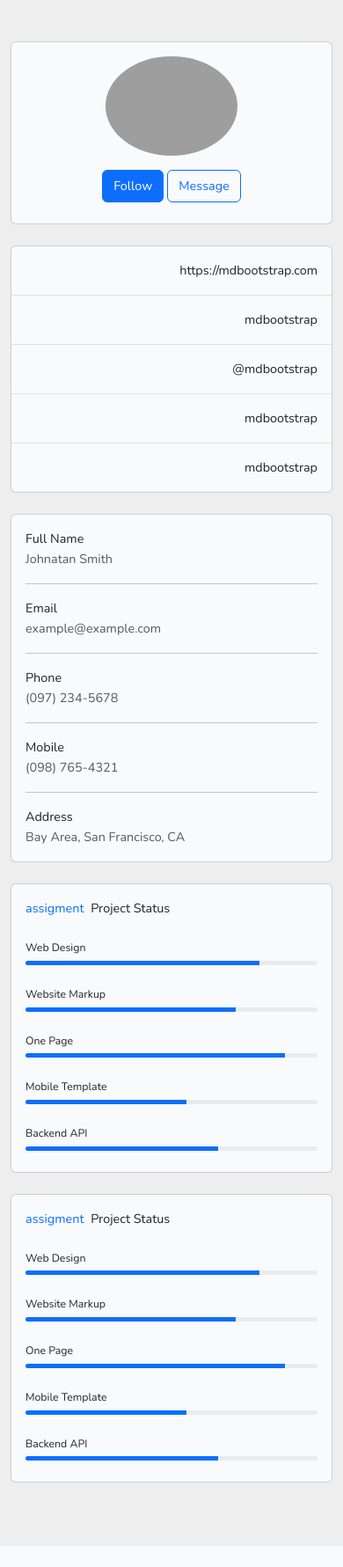
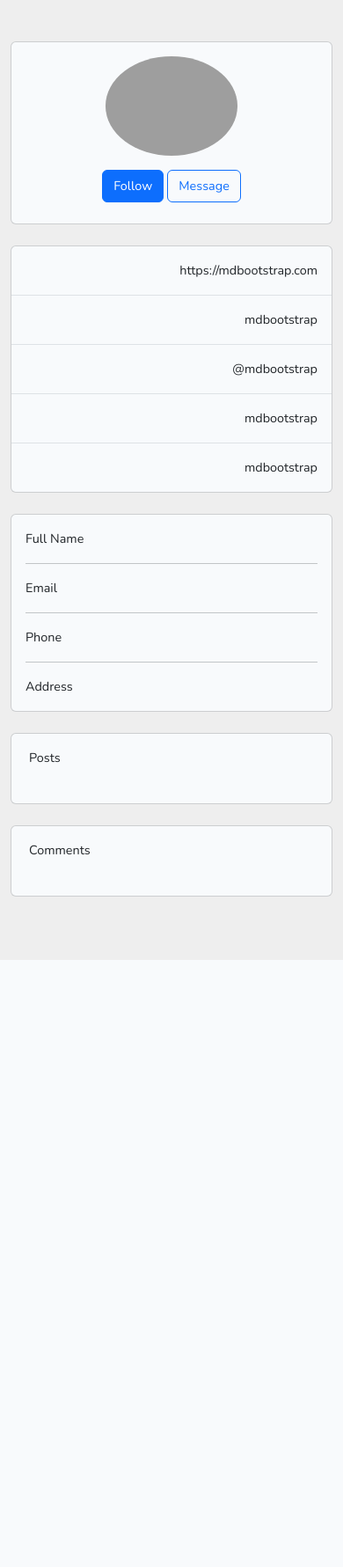
Before and after one commit to Zhumagaliev12/NewsWebApp, a Laravel app: template resources/views/posts/profile.blade.php in a window 390 px wide. Shown: the part 80-1861 px from the top of the page at 88% size. After the commit the page ends 1171 px from the top, so only its background shows below. Run offline with Laravel 10, Linux system fonts and the light colour scheme; the template is opened without the code that fills it, so the values that code supplies are empty; style sheets or scripts are compiled from the project's sources; grey boxes are pictures that could not be loaded.

Commit message:
Was added new columns for table user, such as surname, number and adrress. Now users can see himself personal data in profile page.

```diff
--- a/app/Http/Controllers/Auth2/LoginController.php
+++ b/app/Http/Controllers/Auth2/LoginController.php
@@ -3,6 +3,8 @@
 namespace App\Http\Controllers\Auth2;
 
 use App\Http\Controllers\Controller;
+use App\Models\Category;
+use App\Models\Post;
 use Illuminate\Http\Request;
 use Illuminate\Support\Facades\Auth;
 
@@ -48,7 +50,9 @@ class LoginController extends Controller
         $user = Auth::user();
         $posts = $user->posts()->get();
         $role = $user->role;
-        return view('posts.profile', ['user'=>$user, 'posts' => $posts, 'role' => $role]);
+        $category = Category::all();
+
+        return view('posts.profile', ['user'=>$user, 'posts' => $posts, 'role' => $role, 'categories' => $category]);
     }
 
 }
--- a/app/Http/Controllers/MyClassController.php
+++ b/app/Http/Controllers/MyClassController.php
@@ -41,7 +41,7 @@ class MyClassController extends Controller
 
     public function postsByCategory(Category $category)
     {
-        $posts = $category->posts()->where('is_published', 2)->get();
+        $posts = $category->posts()->where('is_published', 2)->paginate(2);
         return view('posts.index', ['posts' => $posts, 'categories'=>Category::all()]);
     }
 
--- a/lang/en/messages.php
+++ b/lang/en/messages.php
@@ -34,4 +34,10 @@ return [
     'profile' => 'My profile',
     'name' => 'Name',
     'confirmPassword' => 'Confirm Password',
+    'fullName' => 'Full Name',
+    'phone' => 'Phone',
+    'address' => 'Address',
+    'posts' => 'Posts',
+    'follow' => 'Follow',
+    'message' => 'Message',
 ];
--- a/lang/kz/messages.php
+++ b/lang/kz/messages.php
@@ -34,4 +34,10 @@ return [
     'profile' => 'Менің профилім',
     'name' => 'Есім',
     'confirmPassword' => 'Құпия сөзді растау',
+    'fullName' => 'Аты жөні',
+    'phone' => 'Нөмірі',
+    'address' => 'Мекен-жайы',
+    'posts' => 'Посттар',
+    'follow' => 'Жазылу',
+    'message' => 'Хат жазу',
 ];
--- a/lang/ru/messages.php
+++ b/lang/ru/messages.php
@@ -34,4 +34,10 @@ return [
     'profile' => 'Мой профиль',
     'name' => 'Имя',
     'confirmPassword' => 'Подтвердить пароль',
+    'fullName' => 'Имя и фамилия',
+    'phone' => 'Номер',
+    'address' => 'Адрес',
+    'posts' => 'Посты',
+    'follow' => 'Подписаться',
+    'message' => 'Сообщение',
 ];
--- a/resources/views/posts/profile.blade.php
+++ b/resources/views/posts/profile.blade.php
@@ -28,10 +28,10 @@
 {{--                            <p class="text-muted mb-4">Bay Area, San Francisco, CA</p>--}}
                             <div class="d-flex justify-content-center mb-2">
                                 <button type="button" data-mdb-button-init data-mdb-ripple-init class="btn btn-primary">
-                                    Follow
+                                    {{__('messages.follow')}}
                                 </button>
                                 <button type="button" data-mdb-button-init data-mdb-ripple-init
-                                        class="btn btn-outline-primary ms-1">Message
+                                        class="btn btn-outline-primary ms-1">{{__('messages.message')}}
                                 </button>
                             </div>
                         </div>
@@ -68,46 +68,37 @@
                         <div class="card-body">
                             <div class="row">
                                 <div class="col-sm-3">
-                                    <p class="mb-0">Full Name</p>
+                                    <p class="mb-0">{{__('messages.fullName')}}</p>
                                 </div>
                                 <div class="col-sm-9">
-                                    <p class="text-muted mb-0">Johnatan Smith</p>
+                                    <p class="text-muted mb-0">{{  $user->name . ' ' . $user->surname }}</p>
                                 </div>
                             </div>
                             <hr>
                             <div class="row">
                                 <div class="col-sm-3">
-                                    <p class="mb-0">Email</p>
+                                    <p class="mb-0">{{__('messages.email')}}</p>
                                 </div>
                                 <div class="col-sm-9">
-                                    <p class="text-muted mb-0">example@example.com</p>
+                                    <p class="text-muted mb-0">{{$user->email}}</p>
                                 </div>
                             </div>
                             <hr>
                             <div class="row">
                                 <div class="col-sm-3">
-                                    <p class="mb-0">Phone</p>
+                                    <p class="mb-0">{{__('messages.phone')}}</p>
                                 </div>
                                 <div class="col-sm-9">
-                                    <p class="text-muted mb-0">(097) 234-5678</p>
+                                    <p class="text-muted mb-0">{{$user->number}}</p>
                                 </div>
                             </div>
                             <hr>
                             <div class="row">
                                 <div class="col-sm-3">
-                                    <p class="mb-0">Mobile</p>
+                                    <p class="mb-0">{{__('messages.address')}}</p>
                                 </div>
                                 <div class="col-sm-9">
-                                    <p class="text-muted mb-0">(098) 765-4321</p>
-                                </div>
-                            </div>
-                            <hr>
-                            <div class="row">
-                                <div class="col-sm-3">
-                                    <p class="mb-0">Address</p>
-                                </div>
-                                <div class="col-sm-9">
-                                    <p class="text-muted mb-0">Bay Area, San Francisco, CA</p>
+                                    <p class="text-muted mb-0">{{$user->address}}</p>
                                 </div>
                             </div>
                         </div>
@@ -116,78 +107,34 @@
                         <div class="col-md-6">
                             <div class="card mb-4 mb-md-0">
                                 <div class="card-body">
-                                    <p class="mb-4"><span class="text-primary font-italic me-1">assigment</span> Project
-                                        Status
+                                    <p class="mb-4"><span class="text-primary font-italic me-1"></span>
+                                        {{__('messages.posts')}}
                                     </p>
-                                    <p class="mb-1" style="font-size: .77rem;">Web Design</p>
+                                    @foreach($categories as $cat)
+                                        <p class="mt-4 mb-1" style="font-size: .77rem;">{{$cat->{'title_'.app()->getLocale()} }}</p>
                                         <div class="progress rounded" style="height: 5px;">
                                             <div class="progress-bar" role="progressbar" style="width: 80%"
                                                  aria-valuenow="80"
                                                  aria-valuemin="0" aria-valuemax="100"></div>
                                         </div>
-                                    <p class="mt-4 mb-1" style="font-size: .77rem;">Website Markup</p>
-                                    <div class="progress rounded" style="height: 5px;">
-                                        <div class="progress-bar" role="progressbar" style="width: 72%"
-                                             aria-valuenow="72"
-                                             aria-valuemin="0" aria-valuemax="100"></div>
-                                    </div>
-                                    <p class="mt-4 mb-1" style="font-size: .77rem;">One Page</p>
-                                    <div class="progress rounded" style="height: 5px;">
-                                        <div class="progress-bar" role="progressbar" style="width: 89%"
-                                             aria-valuenow="89"
-                                             aria-valuemin="0" aria-valuemax="100"></div>
-                                    </div>
-                                    <p class="mt-4 mb-1" style="font-size: .77rem;">Mobile Template</p>
-                                    <div class="progress rounded" style="height: 5px;">
-                                        <div class="progress-bar" role="progressbar" style="width: 55%"
-                                             aria-valuenow="55"
-                                             aria-valuemin="0" aria-valuemax="100"></div>
-                                    </div>
-                                    <p class="mt-4 mb-1" style="font-size: .77rem;">Backend API</p>
-                                    <div class="progress rounded mb-2" style="height: 5px;">
-                                        <div class="progress-bar" role="progressbar" style="width: 66%"
-                                             aria-valuenow="66"
-                                             aria-valuemin="0" aria-valuemax="100"></div>
-                                    </div>
+                                    @endforeach
                                 </div>
                             </div>
                         </div>
                         <div class="col-md-6">
                             <div class="card mb-4 mb-md-0">
                                 <div class="card-body">
-                                    <p class="mb-4"><span class="text-primary font-italic me-1">assigment</span> Project
-                                        Status
+                                    <p class="mb-4"><span class="text-primary font-italic me-1"></span>
+                                        {{__('messages.comments')}}
                                     </p>
-                                    <p class="mb-1" style="font-size: .77rem;">Web Design</p>
+                                    @foreach($categories as $cat)
+                                        <p class="mt-4 mb-1" style="font-size: .77rem;">{{$cat->{'title_'.app()->getLocale()} }}</p>
                                         <div class="progress rounded" style="height: 5px;">
                                             <div class="progress-bar" role="progressbar" style="width: 80%"
                                                  aria-valuenow="80"
                                                  aria-valuemin="0" aria-valuemax="100"></div>
                                         </div>
-                                    <p class="mt-4 mb-1" style="font-size: .77rem;">Website Markup</p>
-                                    <div class="progress rounded" style="height: 5px;">
-                                        <div class="progress-bar" role="progressbar" style="width: 72%"
-                                             aria-valuenow="72"
-                                             aria-valuemin="0" aria-valuemax="100"></div>
-                                    </div>
-                                    <p class="mt-4 mb-1" style="font-size: .77rem;">One Page</p>
-                                    <div class="progress rounded" style="height: 5px;">
-                                        <div class="progress-bar" role="progressbar" style="width: 89%"
-                                             aria-valuenow="89"
-                                             aria-valuemin="0" aria-valuemax="100"></div>
-                                    </div>
-                                    <p class="mt-4 mb-1" style="font-size: .77rem;">Mobile Template</p>
-                                    <div class="progress rounded" style="height: 5px;">
-                                        <div class="progress-bar" role="progressbar" style="width: 55%"
-                                             aria-valuenow="55"
-                                             aria-valuemin="0" aria-valuemax="100"></div>
-                                    </div>
-                                    <p class="mt-4 mb-1" style="font-size: .77rem;">Backend API</p>
-                                    <div class="progress rounded mb-2" style="height: 5px;">
-                                        <div class="progress-bar" role="progressbar" style="width: 66%"
-                                             aria-valuenow="66"
-                                             aria-valuemin="0" aria-valuemax="100"></div>
-                                    </div>
+                                    @endforeach
                                 </div>
                             </div>
                         </div>
```
Also changed, not shown: database/migrations/2024_02_18_154457_add_role_id_to_users_table.php (added), database/migrations/2024_04_11_145103_add_fields_to_users_table.php (added). Lines whose indentation alone changed are shown as unchanged.
